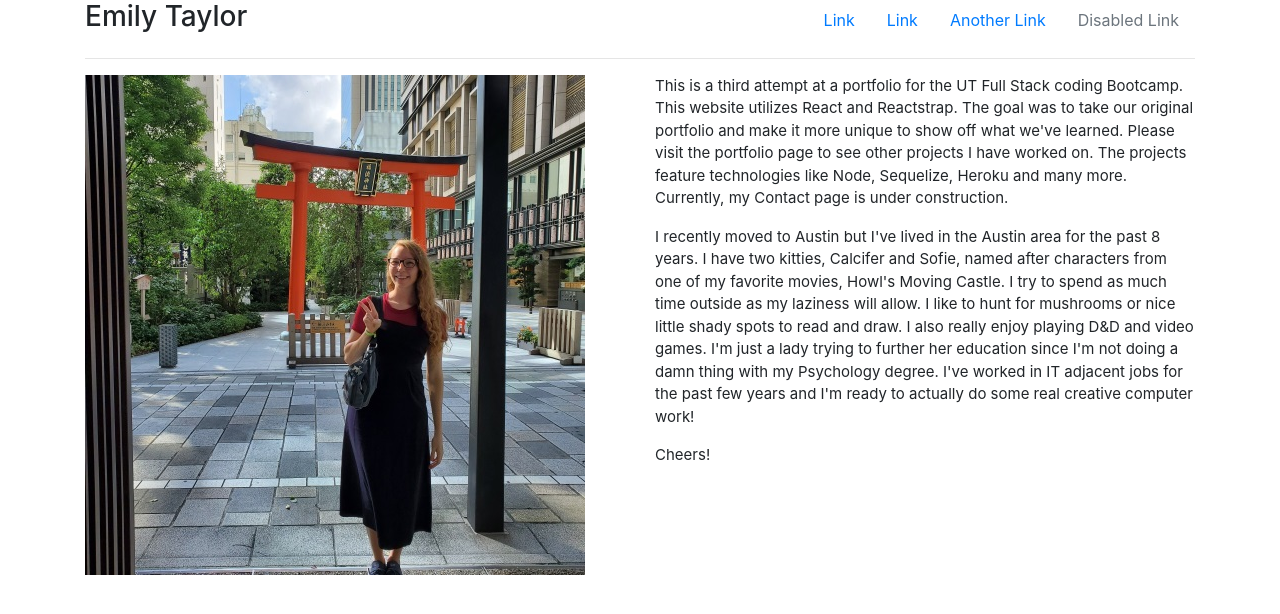
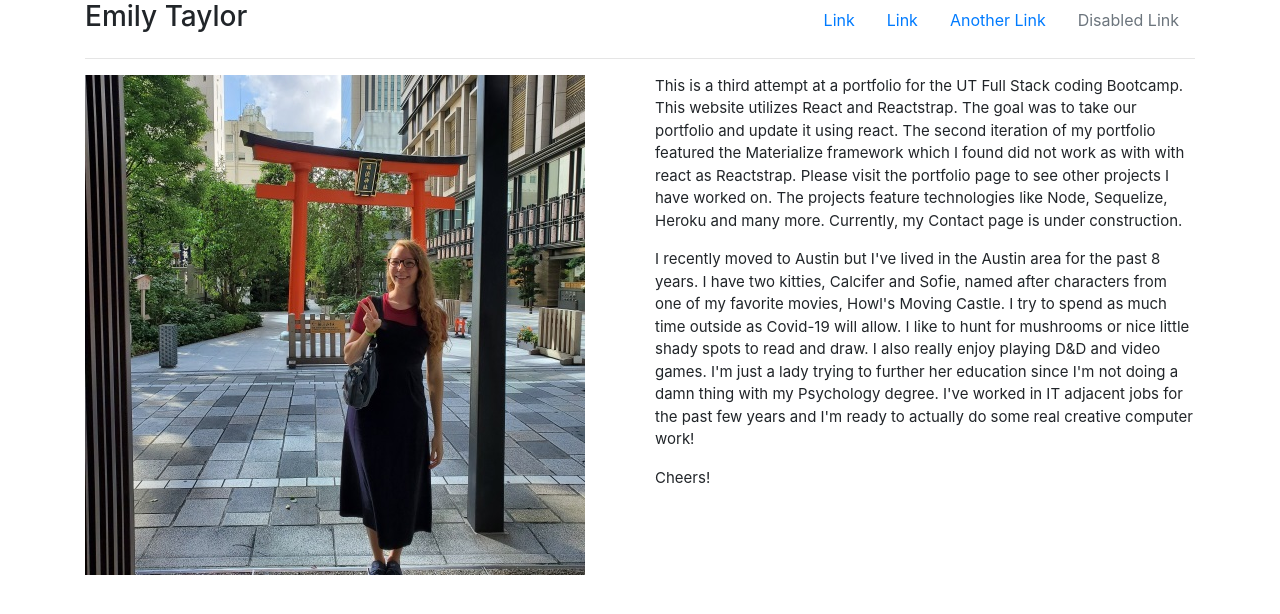
Before and after one commit to emilyporterfieldtaylor/react_portfolio, a React (Create React App) app: page / in a window 1280 px wide. Shown: the top 614 px of the page. Built offline with nearby package versions, Linux system fonts and the light colour scheme.

Commit message:
add react-router-dom to create the routing for my different pages

```diff
--- a/package.json
+++ b/package.json
@@ -9,6 +9,7 @@
     "bootstrap": "^4.4.1",
     "react": "^16.13.1",
     "react-dom": "^16.13.1",
+    "react-router-dom": "^5.1.2",
     "react-scripts": "3.4.1",
     "reactstrap": "^8.4.1"
   },
--- a/src/App.js
+++ b/src/App.js
@@ -1,9 +1,19 @@
 import React from 'react';
 import './App.css';
+import Header from "../src/Components/Header/Header"
 import Index from '../src/Components/Index/index';
+import { BrowserRouter as Router, Route, Switch } from 'react-router-dom';
 
 function App() {
-  return <Index />;
+  return (
+    <Router>
+    <Header/>
+    <Switch>
+    {/* this ensures that either / or home can be used to bring up homepage w/o breaking*/}
+    <Route exact path={["/", "/index"]}><Index /></Route>
+    </Switch>
+  </Router>
+  )
 }
 
 export default App;
--- a/src/Components/Index/index.js
+++ b/src/Components/Index/index.js
@@ -1,5 +1,4 @@
 import React from 'react';
-import Header from "../Header/Header"
 import japanSquare from "../Images/japanSquare.jpg"
 import './style.css';
 import {Container, Row, Col} from 'reactstrap';
@@ -7,7 +6,6 @@ import {Container, Row, Col} from 'reactstrap';
 function Index() {
   return (
     <div>
-      < Header />
         <Container>
           <Row>
             <Col md={6}>
@@ -16,13 +14,11 @@ function Index() {
             <Col md={6}>
             <p class="flow-text">This is a third attempt at a portfolio for the UT Full Stack coding Bootcamp. This
                 website utilizes React and Reactstrap.
-                The goal was to take our original portfolio and make it more unique to show off what we've learned.
-                Please visit the portfolio page to see other projects I have worked on. The projects feature technologies like Node, Sequelize, Heroku and many more. Currently, my Contact page is
-                under construction.</p>
+                The goal was to take our portfolio and update it using react. The second iteration of my portfolio featured the Materialize framework which I found did not work as with with react as Reactstrap.
+                Please visit the portfolio page to see other projects I have worked on. The projects feature technologies like Node, Sequelize, Heroku and many more. Currently, my Contact page is under construction.</p>
               <p class="flow-text">I recently moved to Austin but I've lived in the Austin area for the past 8 years. I
-                have two kitties,
-                Calcifer and Sofie, named after characters from one of my favorite movies, Howl's Moving Castle. I try to
-                spend as much time outside as my laziness will allow. I like to hunt for mushrooms or nice little shady
+                have two kitties, Calcifer and Sofie, named after characters from one of my favorite movies, Howl's Moving Castle. I try to
+                spend as much time outside as Covid-19 will allow. I like to hunt for mushrooms or nice little shady
                 spots to read and draw. I also really enjoy playing D&D and video games. I'm just a lady trying to
                 further her education since I'm not doing a damn thing with my
                 Psychology degree. I've worked in IT adjacent jobs for the past few years and I'm ready to actually do
```
Also changed, not shown: 1 other file (tests, documents, lock files or other folders).
